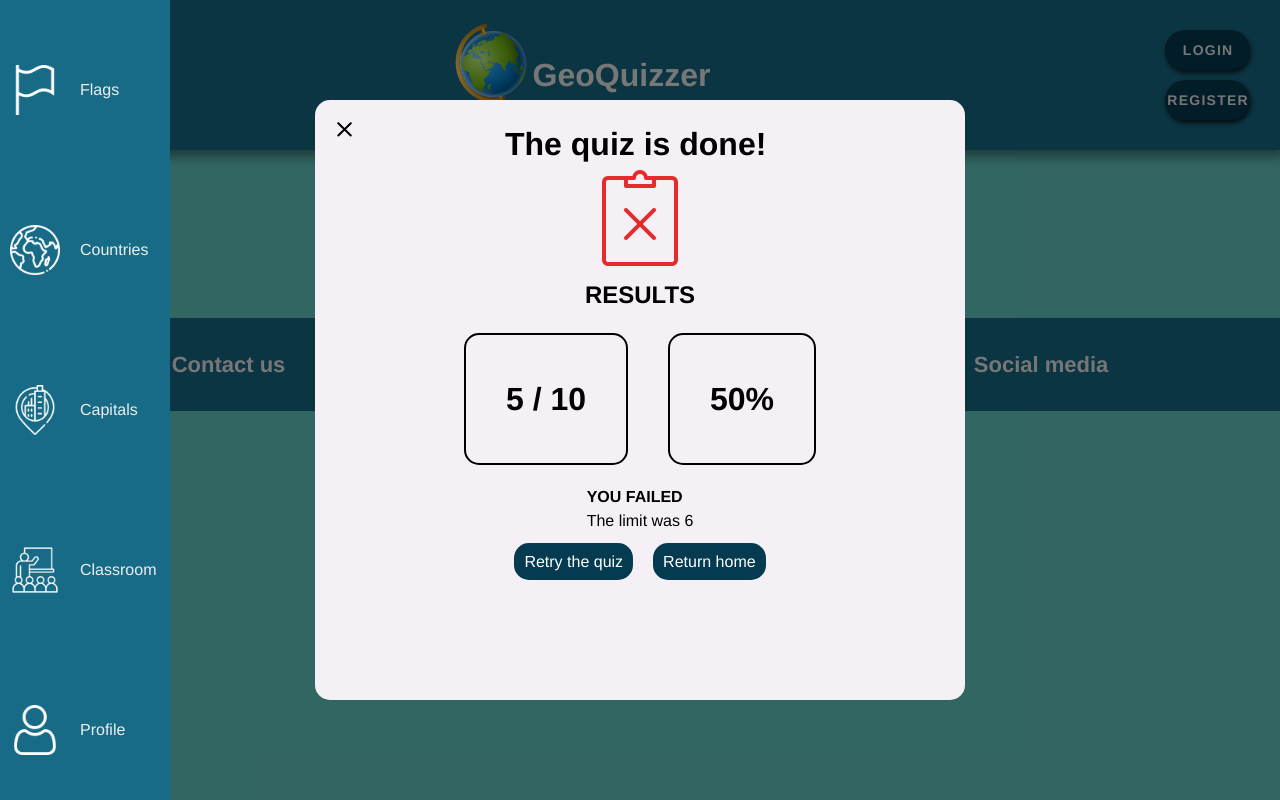
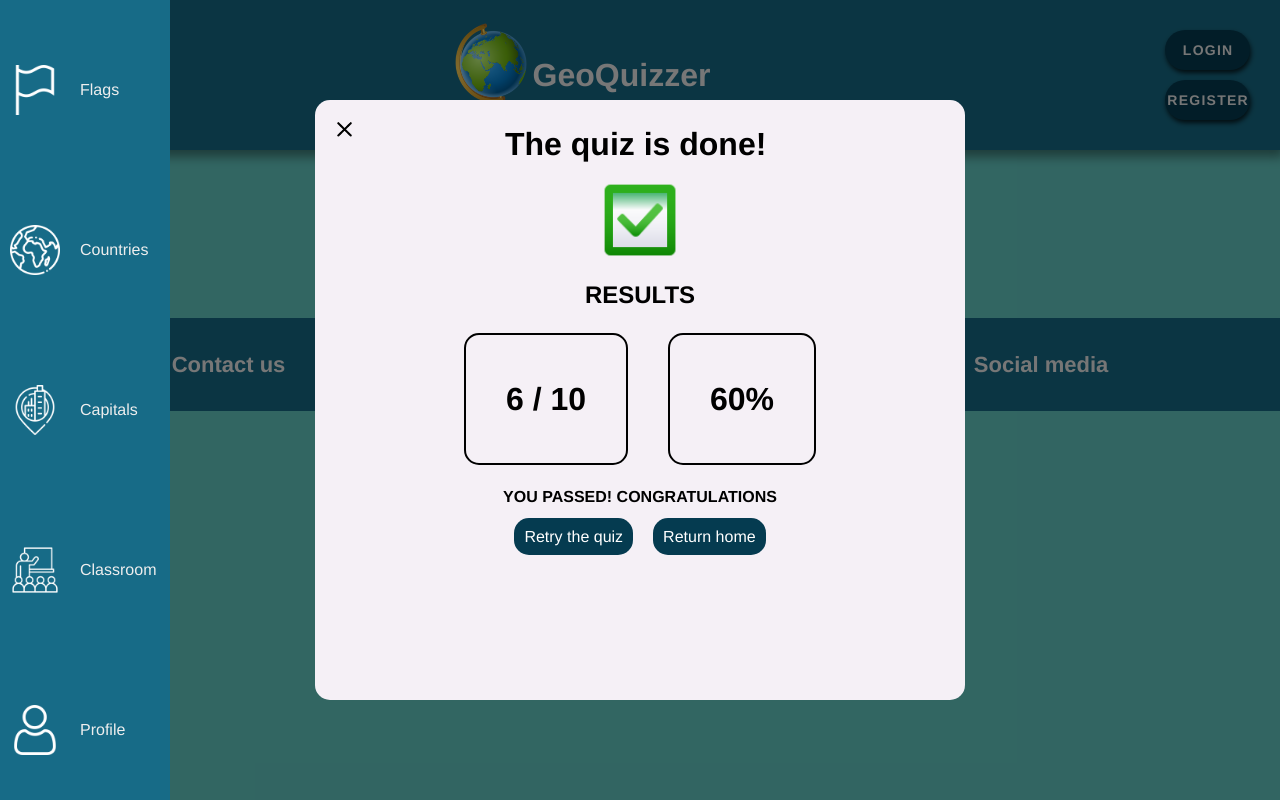
Before and after one commit to Blasipps-ganget/GeoQuizzer, a Vue app in the folder gui/GeoQuizzer/: page /testResultModal in a window 1280 px wide. Both pictures are taken after a click on the button "Toggle modal". Built offline with nearby package versions, Linux system fonts and the light colour scheme.

Commit message:
temp commit

```diff
--- a/gui/GeoQuizzer/src/views/ResultModalTest.vue
+++ b/gui/GeoQuizzer/src/views/ResultModalTest.vue
@@ -11,7 +11,7 @@ const generalStore = useGeneralStore();
   <div class="buttonView">
     <button @click="generalStore.showResultModal = !generalStore.showResultModal">Toggle modal</button>
   </div>
-  <ResultModalComponent correctGuesses="5" noQuestions="10" v-if="generalStore.showResultModal"></ResultModalComponent>
+  <ResultModalComponent correctGuesses="6" noQuestions="10" v-if="generalStore.showResultModal"></ResultModalComponent>
 </template>
 
 
```
